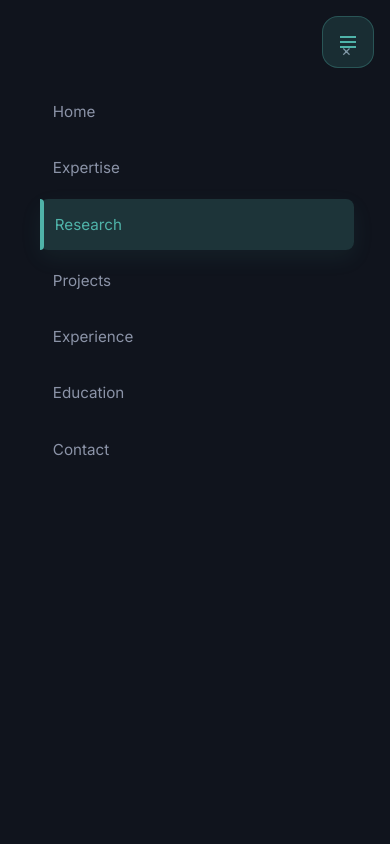
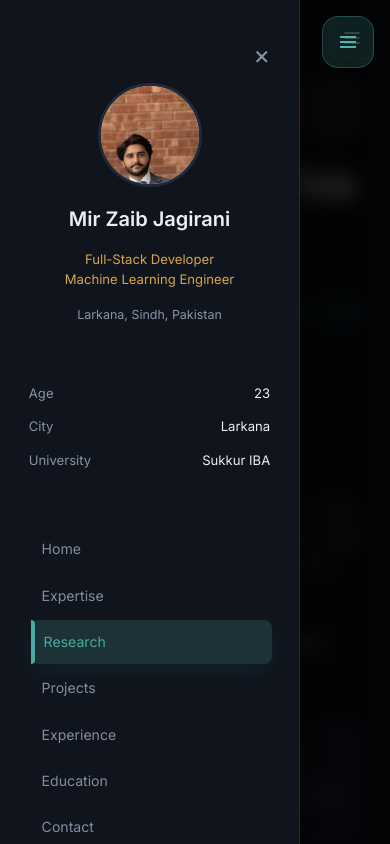
Before and after one commit to Mirzaib-ops/mirzaib-portfolio, a website: page index.html in a window 390 px wide. Both pictures are taken after a click on the element "Hello, Check This Out!". Shown: the top 844 px of the page. Drawn offline with Linux system fonts and the light colour scheme.

Commit message:
fix: mobile layout sidebar overlay toggle and redundant drawer removal

```diff
--- a/index.html
+++ b/index.html
@@ -1,4 +1,3 @@
-
 <!DOCTYPE html>
 <html lang="en">
 <head>
@@ -44,6 +43,7 @@
   }
   .sidebar::-webkit-scrollbar{ width:5px; }
   .sidebar::-webkit-scrollbar-thumb{ background:var(--border); border-radius:3px; }
+  .sidebar-close{ display:none; align-self:flex-end; cursor:pointer; color:var(--muted); font-size:1.6rem; line-height:1; margin-bottom:-0.6rem; }
 
   .avatar-wrap{ display:flex; flex-direction:column; align-items:center; text-align:center; gap:0.9rem; }
   .avatar{
@@ -99,7 +99,7 @@
   .social-row a:hover{ color:var(--accent); border-color:var(--accent); }
   .social-row svg{ width:16px; height:16px; }
 
-  .sidebar-nav a{ opacity:0.95; transition:all 0.25s ease; }
+  .sidebar-nav a{ opacity:0.95; transition:all 0.25s ease; display:block; padding:0.6rem 0.8rem; border-radius:0.5rem; color:var(--muted); text-decoration:none; font-size:0.88rem; }
   .sidebar-nav a.active,
   .drawer nav a.active{ background:rgba(79,179,169,0.2); color:var(--accent2); border-color:rgba(79,179,169,0.25); box-shadow:0 8px 22px rgba(79,179,169,0.08); transform:translateX(2px); }
   .sidebar-nav a:hover{ background:rgba(79,179,169,0.08); color:var(--accent2); }
@@ -211,7 +211,10 @@
   .sidebar-nav a,
   .drawer nav a{ position:relative; }
   .sidebar-nav a.active::before,
-  .drawer nav a.active::before{ content:''; position:absolute; left:0; top:0; bottom:0; width:4px; background:var(--accent2); border-radius:0 4px 4px 0; }
+  .drawer nav a.active::before{
+    content:''; position:absolute; left:0; top:0; bottom:0; width:4px;
+    background:var(--accent2); border-radius:0 4px 4px 0;
+  }
 
   @keyframes blinkCaret{ 50% { border-color: transparent; } }
 
@@ -313,13 +316,17 @@
 
   /* ---------- RESPONSIVE ---------- */
   @media (max-width:980px){
-    .sidebar{ transform:translateX(-100%); transition:transform 0.3s; box-shadow:20px 0 40px rgba(0,0,0,0.4); }
+    .sidebar{ transform:translateX(-100%); transition:transform 0.3s; box-shadow:20px 0 40px rgba(0,0,0,0.4); z-index:215; overflow-y:auto; }
     .sidebar.open{ transform:translateX(0); }
+    .sidebar-close{ display:flex; }
     main, footer{ margin-left:0; }
     .hamburger{ display:flex; }
     section{ padding:4rem 1.6rem; }
     .hero{ padding:5rem 1.6rem 2rem; }
     .contact-grid{ grid-template-columns:1fr; }
+    .stats-grid{ grid-template-columns:repeat(2,minmax(0,1fr)); }
+    .hero-actions{ width:100%; }
+    .hero-actions .btn{ flex:1 1 auto; }
   }
   /* Mobile-specific: full-screen drawer and stronger blur */
   @media (max-width:768px){
@@ -330,6 +337,8 @@
     main.blurred{ filter:blur(10px); }
     .scrim{ background:rgba(0,0,0,0.75); }
     .hero h1{ cursor:pointer; }
+    .expertise-grid{ grid-template-columns:1fr; }
+    .projects-grid{ grid-template-columns:1fr; }
   }
 </style>
 </head>
@@ -346,6 +355,7 @@
 
 <!-- SIDEBAR -->
 <aside class="sidebar" id="sidebar">
+  <div class="sidebar-close" id="sidebarClose">×</div>
   <div class="avatar-wrap">
     <div class="avatar" id="avatarBox">
       <a href="assets/profile.jpeg" target="_blank" rel="noopener noreferrer" aria-label="Open profile image">
@@ -364,6 +374,18 @@
     <div class="meta-row"><span>City</span><span>Larkana</span></div>
     <div class="meta-row"><span>University</span><span>Sukkur IBA</span></div>
   </div>
+
+  <div class="side-divider"></div>
+
+  <nav class="sidebar-nav" style="display:flex;flex-direction:column;gap:0.2rem;">
+    <a href="#hero">Home</a>
+    <a href="#expertise">Expertise</a>
+    <a href="#research">Research</a>
+    <a href="#projects">Projects</a>
+    <a href="#experience">Experience</a>
+    <a href="#education">Education</a>
+    <a href="#contact">Contact</a>
+  </nav>
 
   <div class="side-divider"></div>
 
@@ -427,20 +449,6 @@
     </a>
   </div>
 </aside>
-
-<th!-- MOBILE DRAWER -->
-<div class="drawer" id="drawer">
-  <div class="drawer-close" id="drawerClose">×</div>
-  <nav>
-    <a href="#hero">Home</a>
-    <a href="#expertise">Expertise</a>
-    <a href="#research">Research</a>
-    <a href="#projects">Projects</a>
-    <a href="#experience">Experience</a>
-    <a href="#education">Education</a>
-    <a href="#contact">Contact</a>
-  </nav>
-</div>
 
 <main>
   <!-- HERO -->
@@ -657,31 +665,29 @@
   // mobile drawer
   const sidebar = document.getElementById('sidebar');
   const hamburger = document.getElementById('hamburgerBtn');
-  const drawer = document.getElementById('drawer');
-  const drawerClose = document.getElementById('drawerClose');
+  const sidebarClose = document.getElementById('sidebarClose');
   const scrim = document.getElementById('scrim');
 
-  function openDrawer(){ drawer.classList.add('open'); scrim.classList.add('show'); const mainEl=document.querySelector('main'); if(mainEl) mainEl.classList.add('blurred'); }
-  function closeDrawer(){ drawer.classList.remove('open'); scrim.classList.remove('show'); const mainEl=document.querySelector('main'); if(mainEl) mainEl.classList.remove('blurred'); }
+  function openDrawer(){ sidebar.classList.add('open'); scrim.classList.add('show'); const mainEl=document.querySelector('main'); if(mainEl) mainEl.classList.add('blurred'); document.body.style.overflow='hidden'; }
+  function closeDrawer(){ sidebar.classList.remove('open'); scrim.classList.remove('show'); const mainEl=document.querySelector('main'); if(mainEl) mainEl.classList.remove('blurred'); document.body.style.overflow=''; }
 
   const menuToggle = document.getElementById('menuToggle');
 
   // toggle behavior: open if closed, close if open
-  menuToggle.addEventListener('click', () => { if (drawer.classList.contains('open')) closeDrawer(); else openDrawer(); });
-  hamburger.addEventListener('click', () => { if (drawer.classList.contains('open')) closeDrawer(); else openDrawer(); });
+  menuToggle.addEventListener('click', () => { if (sidebar.classList.contains('open')) closeDrawer(); else openDrawer(); });
+  hamburger.addEventListener('click', () => { if (sidebar.classList.contains('open')) closeDrawer(); else openDrawer(); });
   // allow clicking the displayed name/avatar or hero title to open the sidebar on mobile only
   const nameTriggers = document.querySelectorAll('.id-name, .hero-avatar-name');
   const heroTitle = document.querySelector('.hero h1');
   const isMobile = () => window.innerWidth <= 768;
   nameTriggers.forEach(el => el.addEventListener('click', () => { if (isMobile()) openDrawer(); }));
   if (heroTitle) heroTitle.addEventListener('click', () => { if (isMobile()) openDrawer(); });
-  drawerClose.addEventListener('click', closeDrawer);
+  sidebarClose.addEventListener('click', closeDrawer);
   scrim.addEventListener('click', closeDrawer);
-  drawer.querySelectorAll('a').forEach(a => a.addEventListener('click', closeDrawer));
 
   const sidebarLinks = document.querySelectorAll('.sidebar-nav a');
-  const drawerLinks = drawer.querySelectorAll('a');
-  const allNavLinks = [...sidebarLinks, ...drawerLinks];
+  sidebarLinks.forEach(a => a.addEventListener('click', () => { if (isMobile()) closeDrawer(); }));
+  const allNavLinks = [...sidebarLinks];
   const sections = document.querySelectorAll('main section[id]');
 
   function setActiveLink(hash){
```
